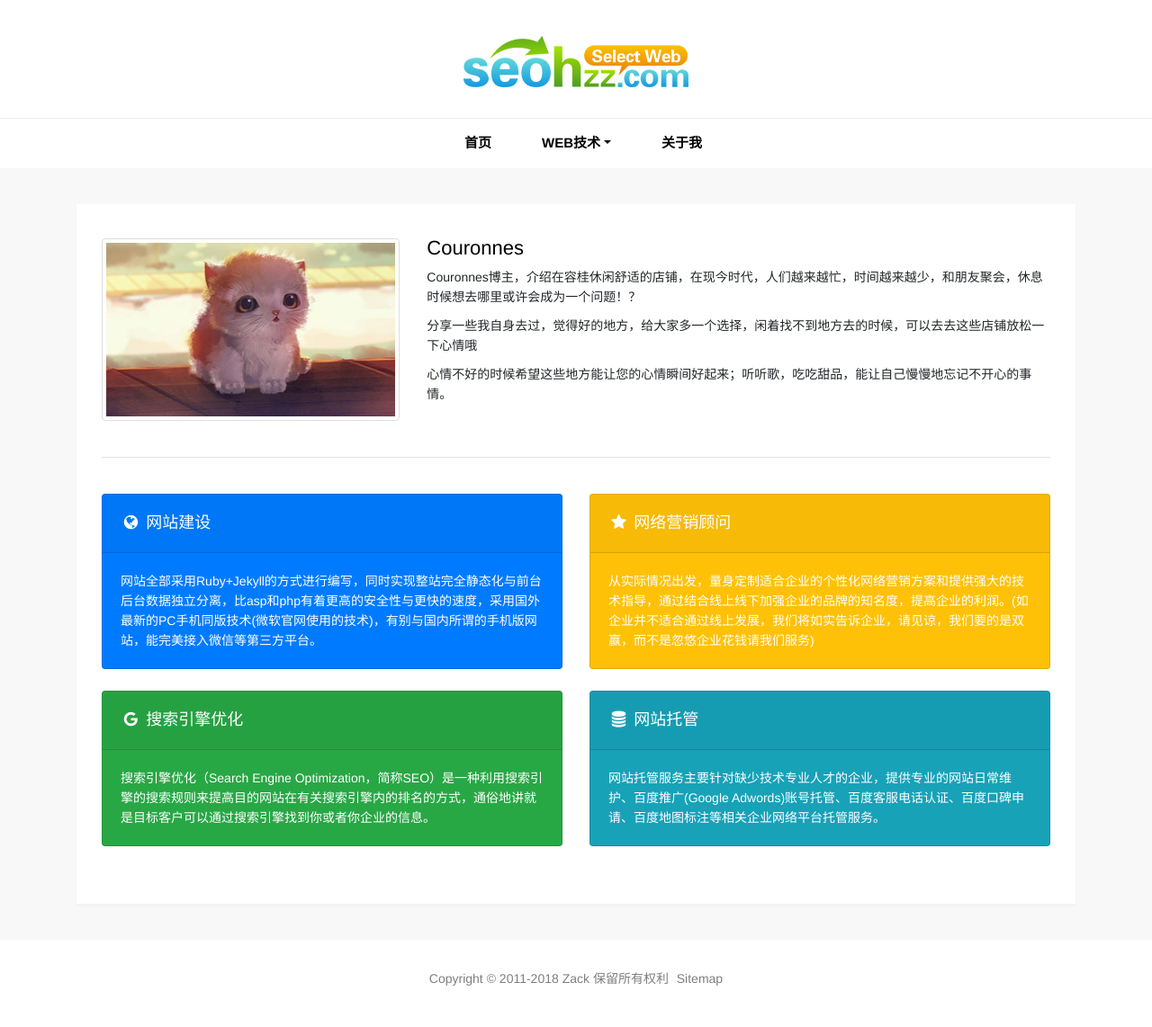
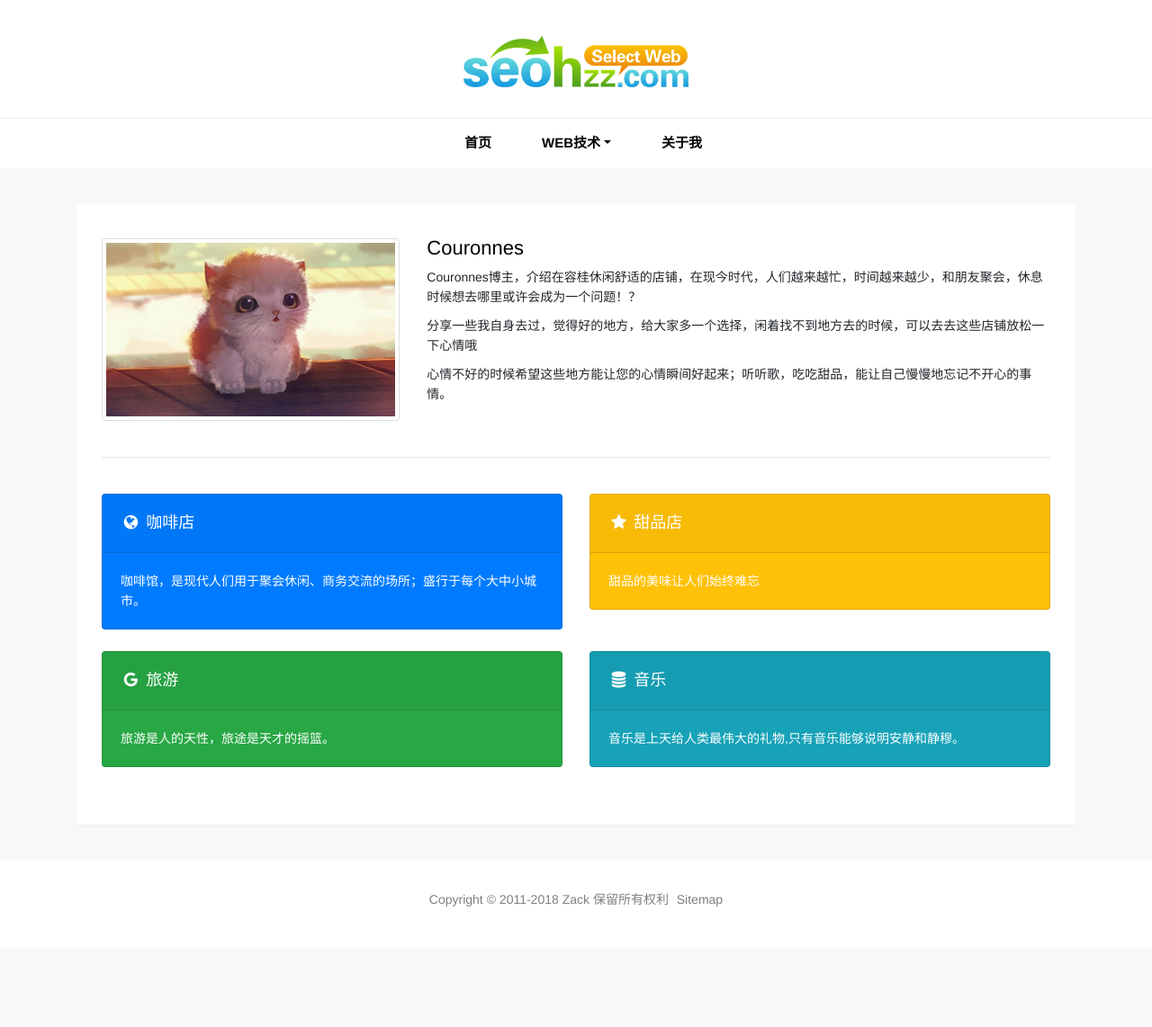
Before and after one commit to Couronnes/Couronnes.github.io, a Jekyll site: the page built from pages/about.html, in a window 1280 px wide. Shown: the whole page at 90% size. Built offline with Jekyll 4.4.1, drawn with Linux system fonts in a browser that asks for light colours; after the commit the page ends 1054 px from its top, so only the background shows below that.

Commit message:
Update about.html

```diff
--- a/pages/about.html
+++ b/pages/about.html
@@ -10,7 +10,7 @@
     <div class="post">
       <div class="caption">
         <div class="row">
-          <div class="col-md-4 mt-4"><img src="/images/pages/about.jpg" alt="Zack Wong" class="img-thumbnail"></div>
+          <div class="col-md-4 mt-4"><img src="/images/pages/about.jpg" alt="Couronnes" class="img-thumbnail"></div>
           <div class="col-md-8 mt-4">
             <p class="post-title">Couronnes</p>
             <p>Couronnes博主，介绍在容桂休闲舒适的店铺，在现今时代，人们越来越忙，时间越来越少，和朋友聚会，休息时候想去哪里或许会成为一个问题！？</p>
@@ -20,33 +20,33 @@
           <div class="col-md-12 my-4"><hr></div>
           <div class="col-md-6">
             <div class="card text-white bg-primary mb-4">
-              <div class="card-header"><h4><i class="fa fa-globe fa-fw"></i> 网站建设</h4></div>
+              <div class="card-header"><h4><i class="fa fa-globe fa-fw"></i> 咖啡店</h4></div>
               <div class="card-body">
-                <p class="card-text">网站全部采用Ruby+Jekyll的方式进行编写，同时实现整站完全静态化与前台后台数据独立分离，比asp和php有着更高的安全性与更快的速度，采用国外最新的PC手机同版技术(微软官网使用的技术)，有别与国内所谓的手机版网站，能完美接入微信等第三方平台。</p>
+                <p class="card-text">咖啡馆，是现代人们用于聚会休闲、商务交流的场所；盛行于每个大中小城市。</p>
               </div>
             </div>
           </div>
           <div class="col-md-6">
             <div class="card text-white bg-warning mb-4">
-              <div class="card-header"><h4><i class="fa fa-star fa-fw"></i> 网络营销顾问</h4></div>
+              <div class="card-header"><h4><i class="fa fa-star fa-fw"></i> 甜品店</h4></div>
               <div class="card-body">
-                <p class="card-text">从实际情况出发，量身定制适合企业的个性化网络营销方案和提供强大的技术指导，通过结合线上线下加强企业的品牌的知名度，提高企业的利润。(如企业并不适合通过线上发展，我们将如实告诉企业，请见谅，我们要的是双赢，而不是忽悠企业花钱请我们服务)</p>
+                <p class="card-text">甜品的美味让人们始终难忘</p>
               </div>
             </div>
           </div>
           <div class="col-md-6">
             <div class="card text-white bg-success mb-4">
-              <div class="card-header"><h4><i class="fa fa-google fa-fw"></i> 搜索引擎优化</h4></div>
+              <div class="card-header"><h4><i class="fa fa-google fa-fw"></i> 旅游</h4></div>
               <div class="card-body">
-                <p class="card-text">搜索引擎优化（Search Engine Optimization，简称SEO）是一种利用搜索引擎的搜索规则来提高目的网站在有关搜索引擎内的排名的方式，通俗地讲就是目标客户可以通过搜索引擎找到你或者你企业的信息。</p>
+                <p class="card-text">旅游是人的天性，旅途是天才的摇篮。</p>
               </div>
             </div>
           </div>
           <div class="col-md-6">
             <div class="card text-white bg-info mb-4">
-              <div class="card-header"><h4><i class="fa fa-database fa-fw"></i> 网站托管</h4></div>
+              <div class="card-header"><h4><i class="fa fa-database fa-fw"></i> 音乐</h4></div>
               <div class="card-body">
-                <p class="card-text">网站托管服务主要针对缺少技术专业人才的企业，提供专业的网站日常维护、百度推广(Google Adwords)账号托管、百度客服电话认证、百度口碑申请、百度地图标注等相关企业网络平台托管服务。</p>
+                <p class="card-text">音乐是上天给人类最伟大的礼物,只有音乐能够说明安静和静穆。</p>
               </div>
             </div>
           </div>
```
